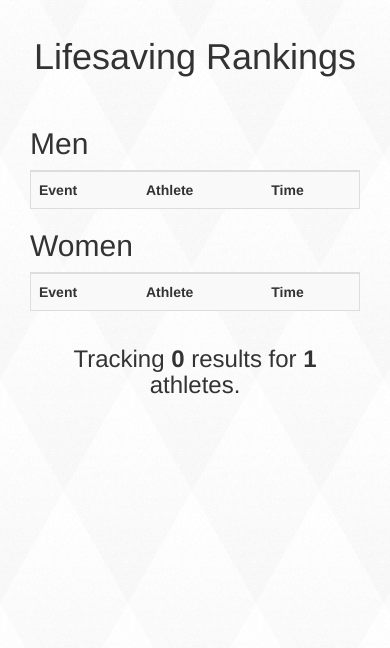
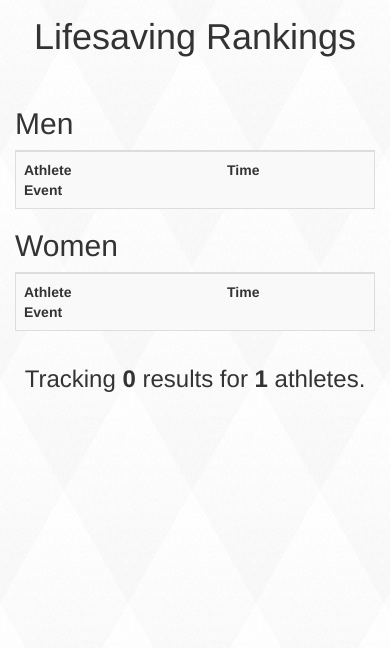
Before and after one commit to rubenvanerk/lifesavingrankings, a Django app: page / in a window 390 px wide. Shown: the part 69-717 px from the top of the page. Run offline with Django 3.2, Linux system fonts and the light colour scheme; tables that the repository leaves empty hold one stand-in row (values such as "Sample post"); lists and menus that the app fills with data are empty; some libraries are stand-ins or nearby versions.

Commit message:
minor mobile improvements

```diff
--- a/lifesaving_rankings/templates/lifesaving_rankings/base.html
+++ b/lifesaving_rankings/templates/lifesaving_rankings/base.html
@@ -125,7 +125,7 @@
             {% endfor %}
         {% endif %}
 
-        <div class="container-fluid" id="main">
+        <div id="main">
             {% block content %}
                 <p>Use this document as a way to quick start any new project.</p>
             {% endblock %}
--- a/lifesaving_rankings/templates/rankings/event_by_athlete.html
+++ b/lifesaving_rankings/templates/rankings/event_by_athlete.html
@@ -5,7 +5,6 @@
 {% block head_title %}{{ object_list.0.athlete__first_name }} {{ object_list.0.athlete__last_name }}{% endblock %}
 
 {% block content %}
-    <div class="table-responsive">
         <a href="{% url 'athlete-overview' athlete_id=object_list.0.athlete_id %}">
             < back
         </a>
@@ -14,6 +13,8 @@
         </h1>
 
         <h2>{{ object_list.0.event__name }}</h2>
+
+    <div class="table-responsive">
         <table class="table table-striped">
             <tr>
                 <th>Wedstrijd</th>
--- a/lifesaving_rankings/templates/rankings/front_page_records.html
+++ b/lifesaving_rankings/templates/rankings/front_page_records.html
@@ -19,12 +19,13 @@
             <div class="table-responsive">
                 <table class="table table-striped">
                     <tr>
-                        <th>Event</th>
-                        <th>Athlete</th>
+                        <th class="hidden-xs">Event</th>
+                        <th class="hidden-xs">Athlete</th>
+                        <th class="hidden-sm hidden-md hidden-lg">Athlete <br> Event</th>
                         <th>Time</th>
                     </tr>
                     {% for top_result in object_list.0 %}
-                        <tr>
+                        <tr class="hidden-xs">
                             <td>
                                 <a href="{% url 'best-by-event' event_id=top_result.event__id gender='men' %}">
                                     {{ top_result.event__name }}</a>
@@ -33,6 +34,18 @@
                                 <a href="{% url 'athlete-overview' top_result.athlete__id %}">
                                     {{ top_result.athlete__first_name }} {{ top_result.athlete__last_name }}
                                 </a>
+                            </td>
+                            <td>{{ top_result.time|format_time }}</td>
+                        </tr>
+
+                        <tr class="hidden-sm hidden-md hidden-lg">
+                            <td>
+                                <a href="{% url 'athlete-overview' top_result.athlete__id %}">
+                                    {{ top_result.athlete__first_name }} {{ top_result.athlete__last_name }}
+                                </a> <br>
+                                <a href="{% url 'best-by-event' event_id=top_result.event__id gender='women' %}">
+                                    {{ top_result.event__name }}</a>
+
                             </td>
                             <td>{{ top_result.time|format_time }}</td>
                         </tr>
@@ -46,20 +59,33 @@
             <div class="table-responsive">
                 <table class="table table-striped">
                     <tr>
-                        <th>Event</th>
-                        <th>Athlete</th>
+                        <th class="hidden-xs">Event</th>
+                        <th class="hidden-xs">Athlete</th>
+                        <th class="hidden-sm hidden-md hidden-lg">Athlete <br> Event</th>
                         <th>Time</th>
                     </tr>
                     {% for top_result in object_list.1 %}
-                        <tr>
+                        <tr class="hidden-xs">
                             <td>
-                                <a href="{% url 'best-by-event' event_id=top_result.event__id gender='women' %}">
+                                <a href="{% url 'best-by-event' event_id=top_result.event__id gender='men' %}">
                                     {{ top_result.event__name }}</a>
                             </td>
                             <td>
                                 <a href="{% url 'athlete-overview' top_result.athlete__id %}">
                                     {{ top_result.athlete__first_name }} {{ top_result.athlete__last_name }}
                                 </a>
+                            </td>
+                            <td>{{ top_result.time|format_time }}</td>
+                        </tr>
+
+                        <tr class="hidden-sm hidden-md hidden-lg">
+                            <td>
+                                <a href="{% url 'athlete-overview' top_result.athlete__id %}">
+                                    {{ top_result.athlete__first_name }} {{ top_result.athlete__last_name }}
+                                </a> <br>
+                                <a href="{% url 'best-by-event' event_id=top_result.event__id gender='women' %}">
+                                    {{ top_result.event__name }}</a>
+
                             </td>
                             <td>{{ top_result.time|format_time }}</td>
                         </tr>
--- a/rankings/views.py
+++ b/rankings/views.py
@@ -157,8 +157,11 @@ class Search(ListView):
         context['query'] = self.request.GET.get('athlete')
         return context
 
+    template_name = 'rankings/search.html'
 
-    template_name = 'rankings/search.html'
+
+# class Competition(DetailView):
+
 
 
 def best_result_per_athlete(qs):
```
Also changed, not shown: lifesaving_rankings/templates/rankings/best_by_event.html (+7 -6 lines).
